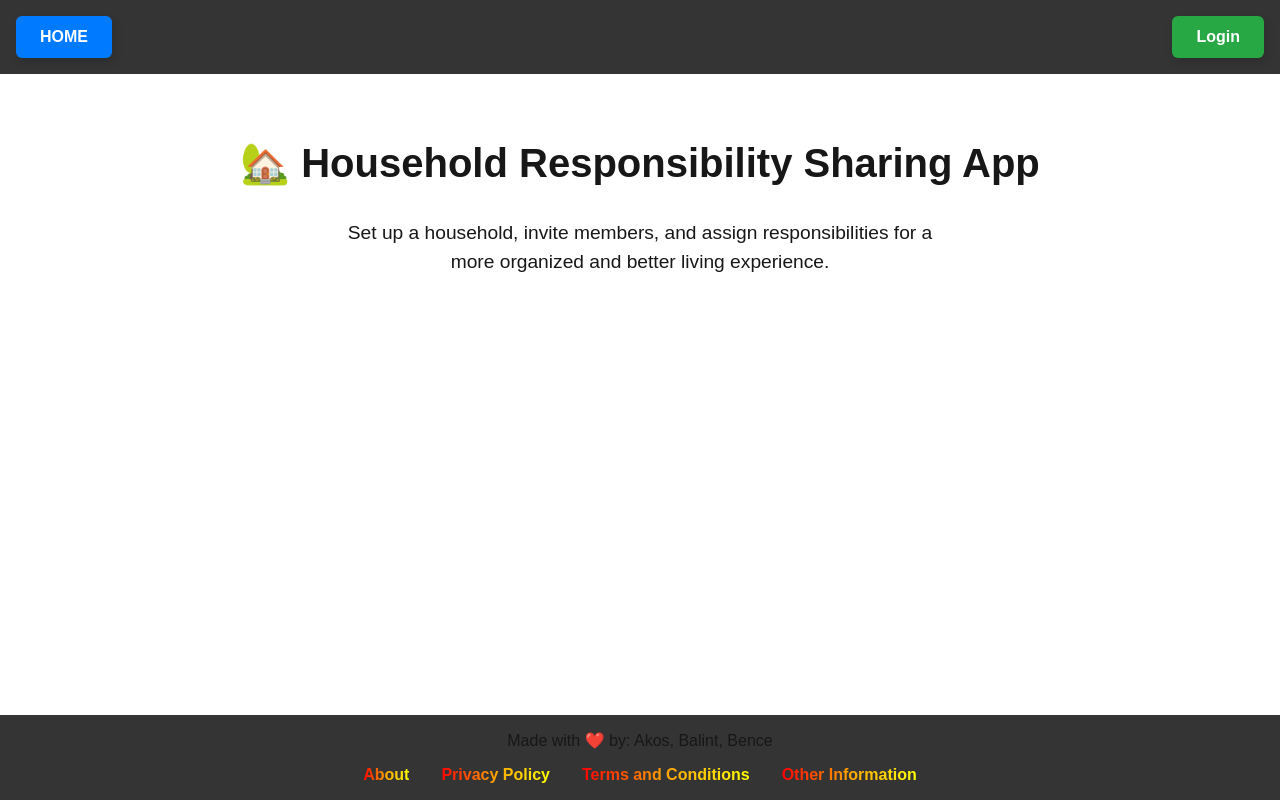
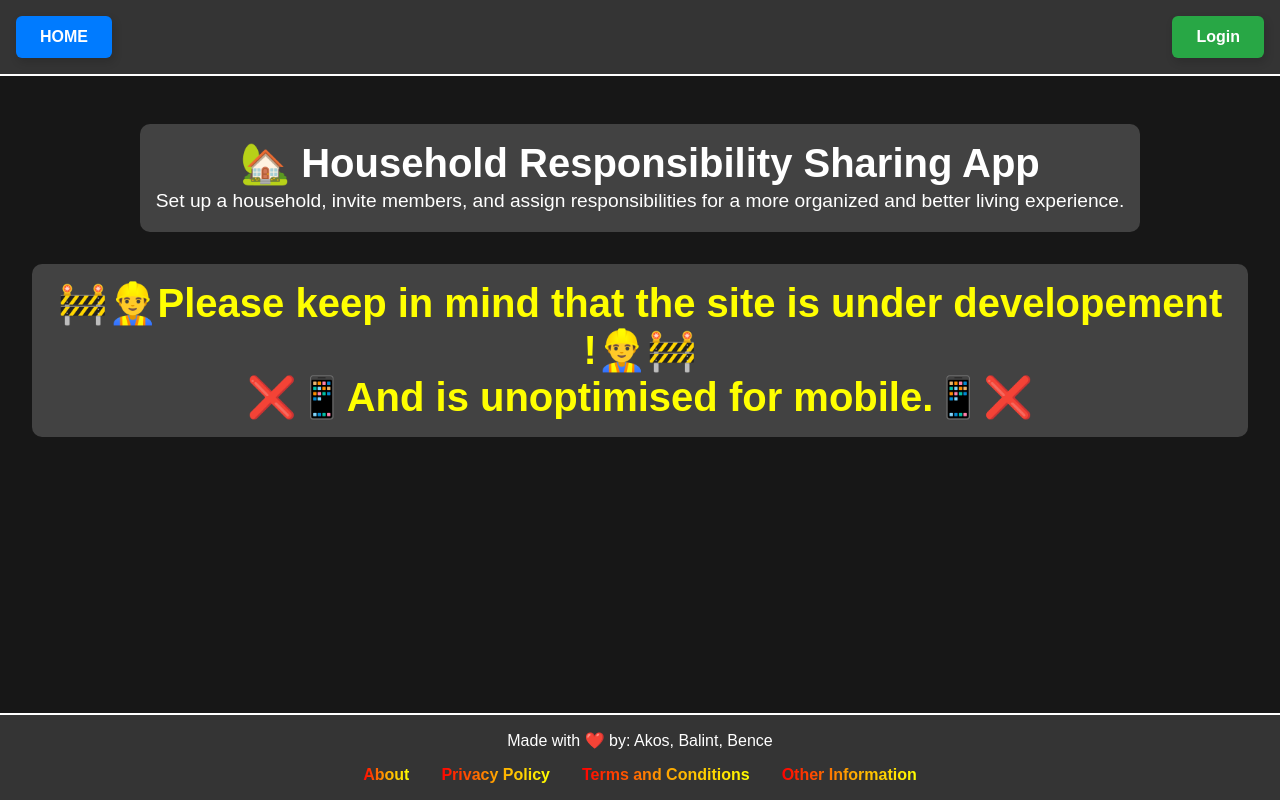
Before and after one commit to BenceV95/HousholdResponsibilitySharingApp, a Next.js app in the folder HouseholdResponsibilityApp_Frontend/: page / in a window 1280 px wide. Built offline with nearby package versions, Linux system fonts and the light colour scheme.

Commit message:
before publish

```diff
--- a/HouseholdResponsibilityApp_Frontend/app/components/Navbar/Navbar.css
+++ b/HouseholdResponsibilityApp_Frontend/app/components/Navbar/Navbar.css
@@ -4,6 +4,7 @@
     width: 100%;
     border-bottom: solid white 2px;
     background-color: #343434;
+    overflow-x: auto;
 }
 
 .navbar {
--- a/HouseholdResponsibilityApp_Frontend/app/globals.css
+++ b/HouseholdResponsibilityApp_Frontend/app/globals.css
@@ -1,14 +1,21 @@
 :root {
-  --background: #ffffff;
-  --foreground: #171717;
+  --background: #171717;
+  --foreground: #ffffff;
 }
 
+/*
 @media (prefers-color-scheme: dark) {
   :root {
     --background: #0a0a0a;
     --foreground: #ededed;
   }
 }
+@media (prefers-color-scheme: dark) {
+  html {
+    color-scheme: dark;
+  }
+}
+ */
 
 html,
 body {
@@ -36,12 +43,6 @@ body {
 a {
   color: inherit;
   text-decoration: none;
-}
-
-@media (prefers-color-scheme: dark) {
-  html {
-    color-scheme: dark;
-  }
 }
 
 main {
--- a/HouseholdResponsibilityApp_Frontend/app/page.js
+++ b/HouseholdResponsibilityApp_Frontend/app/page.js
@@ -7,17 +7,25 @@ export default function Home() {
   const { user } = useAuth();
 
   return (
-    <main className="home">
-      <h1>🏡 Household Responsibility Sharing App</h1>
-      <p>
-        Set up a household, invite members, and assign responsibilities for a more organized and better living experience.
-      </p>
+    <div className="home">
+
+      <div className="Intro">
+        <h1>🏡 Household Responsibility Sharing App</h1>
+        <p>
+          Set up a household, invite members, and assign responsibilities for a more organized and better living experience.
+        </p>
+      </div>
 
       {user && user.householdId && (
         <div className="calendar-container">
           <PersonalAgenda />
         </div>
       )}
-    </main>
+
+      <div className="Info">
+        <h1 style={{ color: "yellow" }}>🚧👷‍♂️Please keep in mind that the site is under developement !👷‍♂️🚧<br />❌📱And is unoptimised for mobile.📱❌</h1>
+
+      </div>
+    </div>
   );
 }
--- a/HouseholdResponsibilityApp_Frontend/app/root.css
+++ b/HouseholdResponsibilityApp_Frontend/app/root.css
@@ -8,6 +8,20 @@
     padding: 2rem;
   }
 
+  .Intro {
+    padding: 1rem;
+    /* border: solid white 2px; */
+    border-radius: 10px;
+    background-color: #424242;
+  }
+
+  .Info {
+    padding: 1rem;
+    /* border: solid white 2px; */
+    border-radius: 10px;
+    background-color: #424242;
+  }
+
   .home h1 {
     font-size: 2.5rem;
     font-weight: bold;
@@ -16,7 +30,7 @@
 
   .home p {
     font-size: 1.2rem;
-    max-width: 600px;
+    /* max-width: 600px; */
     line-height: 1.5;
   }
 
```
Also changed, not shown: 2 other files (tests, documents, lock files or other folders).
